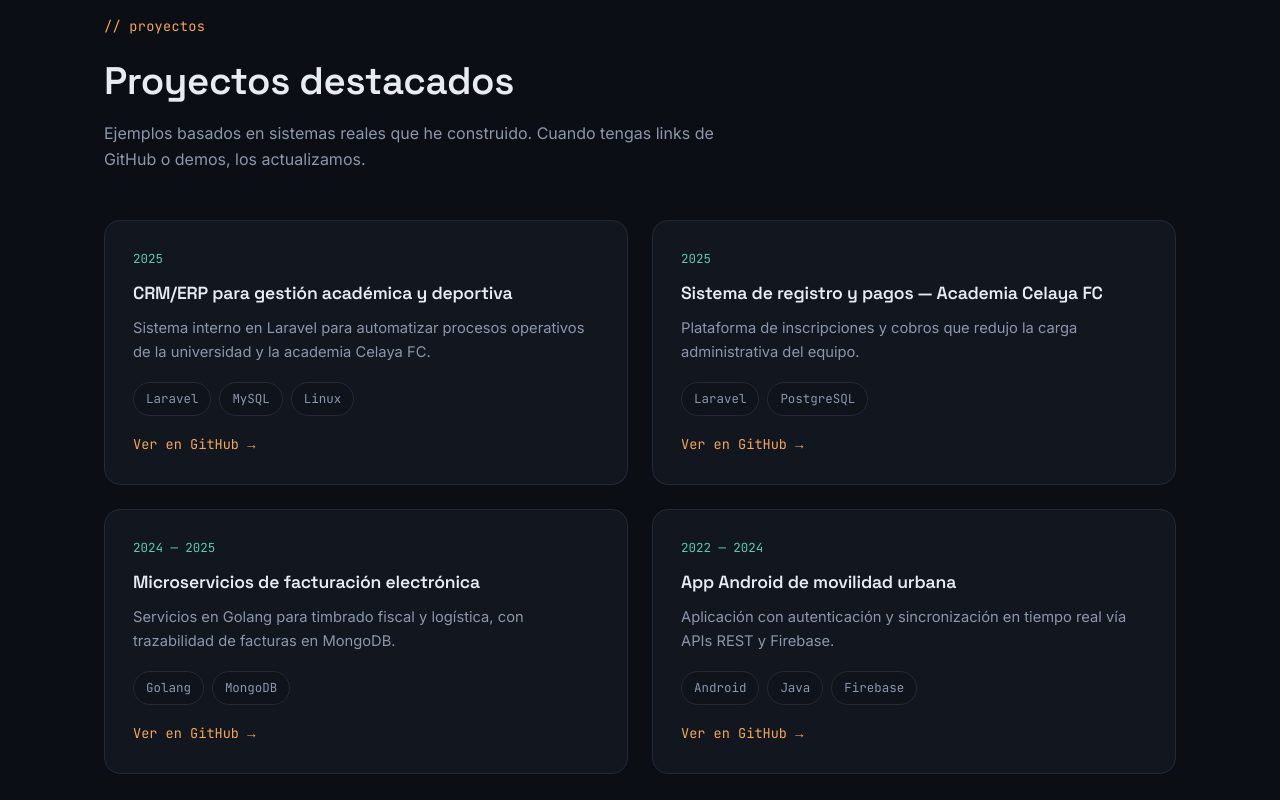
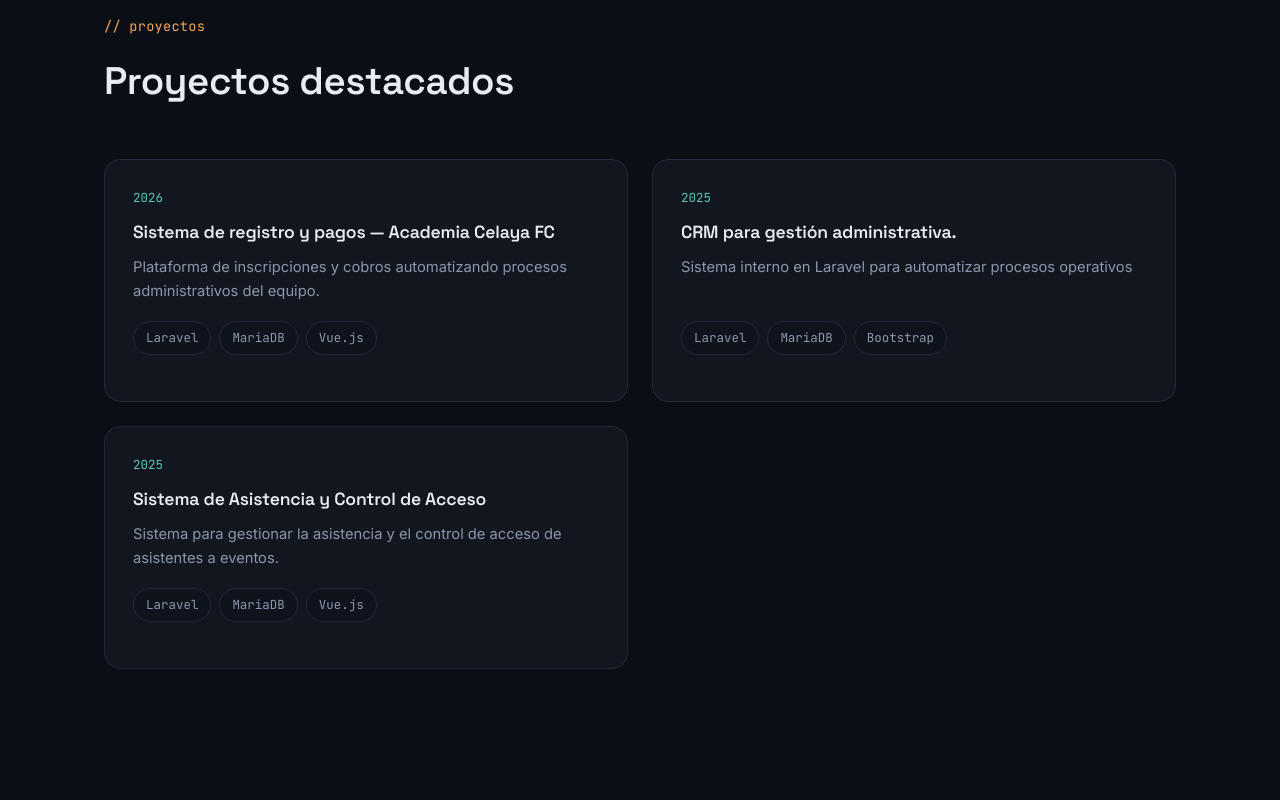
Before and after one commit to AlfredoAC25/my-portfolio, a Vue app: page / in a window 1280 px wide. Shown: the part 2200-3000 px from the top of the page. Built offline with nearby package versions, Linux system fonts and the light colour scheme.

Commit message:
refactor: improve project descriptions and image modal displa

```diff
--- a/src/components/ProjectsSection.vue
+++ b/src/components/ProjectsSection.vue
@@ -1,11 +1,67 @@
 <script setup>
-// TODO: reemplaza con tus proyectos reales (nombre, descripción, link de GitHub/demo)
+import { ref } from 'vue'
+
 const projects = [
-  { name: 'CRM/ERP para gestión académica y deportiva', period: '2025', description: 'Sistema interno en Laravel para automatizar procesos operativos de la universidad y la academia Celaya FC.', tags: ['Laravel', 'MySQL', 'Linux'], link: 'https://github.com/AlfredoAC25' },
-  { name: 'Sistema de registro y pagos — Academia Celaya FC', period: '2025', description: 'Plataforma de inscripciones y cobros que redujo la carga administrativa del equipo.', tags: ['Laravel', 'PostgreSQL'], link: 'https://github.com/AlfredoAC25' },
-  { name: 'Microservicios de facturación electrónica', period: '2024 — 2025', description: 'Servicios en Golang para timbrado fiscal y logística, con trazabilidad de facturas en MongoDB.', tags: ['Golang', 'MongoDB'], link: 'https://github.com/AlfredoAC25' },
-  { name: 'App Android de movilidad urbana', period: '2022 — 2024', description: 'Aplicación con autenticación y sincronización en tiempo real vía APIs REST y Firebase.', tags: ['Android', 'Java', 'Firebase'], link: 'https://github.com/AlfredoAC25' },
+  {
+    name: 'Sistema de registro y pagos — Academia Celaya FC',
+    period: '2026',
+    description: 'Plataforma de inscripciones y cobros automatizando procesos administrativos del equipo.',
+    tags: ['Laravel', 'MariaDB', 'Vue.js'],
+    link: 'https://github.com/AlfredoAC25',
+    images: [
+      '/img/proyectos/crm-1.png',
+      '/img/proyectos/crm-2.png',
+      '/img/proyectos/crm-3.png'
+    ]
+  },
+  {
+    name: 'CRM para gestión administrativa.',
+    period: '2025',
+    description: 'Sistema interno en Laravel para automatizar procesos operativos',
+    tags: ['Laravel', 'MariaDB', 'Bootstrap'],
+    link: 'https://github.com/AlfredoAC25',
+    images: [
+      '/img/proyectos/crm-1.png',
+      '/img/proyectos/crm-2.png',
+      '/img/proyectos/crm-3.png'
+    ]
+  },
+  {
+    name: 'Sistema de Asistencia y Control de Acceso',
+    period: '2025',
+    description: 'Sistema para gestionar la asistencia y el control de acceso de asistentes a eventos.',
+    tags: ['Laravel', 'MariaDB', 'Vue.js'],
+    link: 'https://github.com/AlfredoAC25',
+    images: [
+      '/img/proyectos/crm-1.png',
+      '/img/proyectos/crm-2.png',
+      '/img/proyectos/crm-3.png'
+    ]
+  },
 ]
+
+const selectedProject = ref(null)
+const currentImage = ref(0)
+
+const openModal = (project) => {
+  selectedProject.value = project
+  currentImage.value = 0
+}
+
+const closeModal = () => {
+  selectedProject.value = null
+}
+
+const nextImage = () => {
+  currentImage.value =
+    (currentImage.value + 1) % selectedProject.value.images.length
+}
+
+const prevImage = () => {
+  currentImage.value =
+    (currentImage.value - 1 + selectedProject.value.images.length) %
+    selectedProject.value.images.length
+}
 </script>
 
 <template>
@@ -14,30 +70,210 @@ const projects = [
       <div class="section-head reveal">
         <p class="eyebrow">// proyectos</p>
         <h2>Proyectos destacados</h2>
-        <p class="section-sub">Ejemplos basados en sistemas reales que he construido. Cuando tengas links de GitHub o demos, los actualizamos.</p>
+        <!-- <p class="section-sub">
+          Ejemplos basados en sistemas reales que he construido.
+        </p> -->
       </div>
+
       <div class="projects-grid">
-        <article v-for="p in projects" :key="p.name" class="card project-card reveal">
+        <article
+          v-for="p in projects"
+          :key="p.name"
+          class="card project-card reveal"
+          tabindex="0"
+          @click="openModal(p)"
+          @keydown.enter="openModal(p)"
+        >
           <span class="period">{{ p.period }}</span>
           <h3>{{ p.name }}</h3>
           <p class="desc">{{ p.description }}</p>
+
           <div class="tag-row">
             <span v-for="t in p.tags" :key="t" class="chip">{{ t }}</span>
           </div>
-          <a :href="p.link" target="_blank" rel="noopener" class="project-link">Ver en GitHub →</a>
+
+          <!-- <a
+            :href="p.link"
+            target="_blank"
+            rel="noopener"
+            class="project-link"
+            @click.stop
+          >
+            Ver en GitHub →
+          </a> -->
         </article>
+      </div>
+    </div>
+
+    <div v-if="selectedProject" class="modal-overlay" @click.self="closeModal">
+      <div class="modal">
+        <button class="modal-close" @click="closeModal">×</button>
+
+        <h3>{{ selectedProject.name }}</h3>
+        <p class="modal-desc">{{ selectedProject.description }}</p>
+
+        <div class="carousel">
+          <button class="carousel-btn" @click="prevImage">‹</button>
+
+          <img
+            :src="selectedProject.images[currentImage]"
+            :alt="`${selectedProject.name} imagen ${currentImage + 1}`"
+            class="carousel-img"
+          />
+
+          <button class="carousel-btn" @click="nextImage">›</button>
+        </div>
+
+        <div class="carousel-dots">
+          <button
+            v-for="(_, index) in selectedProject.images"
+            :key="index"
+            class="dot"
+            :class="{ active: index === currentImage }"
+            @click="currentImage = index"
+          />
+        </div>
       </div>
     </div>
   </section>
 </template>
 
 <style scoped>
-.projects-grid { display: grid; grid-template-columns: repeat(2, 1fr); gap: 24px; }
-.project-card { display: flex; flex-direction: column; }
-.project-card h3 { font-size: 1.1rem; margin: 10px 0; }
-.project-card .desc { color: var(--text-dim); font-size: 0.92rem; margin-bottom: 18px; flex-grow: 1; }
-.project-card .tag-row { margin-bottom: 18px; }
-.project-link { font-family: var(--font-mono); font-size: 0.85rem; color: var(--accent); text-decoration: none; }
-.project-link:hover { text-decoration: underline; }
-@media (max-width: 768px) { .projects-grid { grid-template-columns: 1fr; } }
+.projects-grid {
+  display: grid;
+  grid-template-columns: repeat(2, 1fr);
+  gap: 24px;
+}
+
+.project-card {
+  display: flex;
+  flex-direction: column;
+  cursor: pointer;
+}
+
+.project-card:hover {
+  transform: translateY(-4px);
+}
+
+.project-card h3 {
+  font-size: 1.1rem;
+  margin: 10px 0;
+}
+
+.project-card .desc {
+  color: var(--text-dim);
+  font-size: 0.92rem;
+  margin-bottom: 18px;
+  flex-grow: 1;
+}
+
+.project-card .tag-row {
+  margin-bottom: 18px;
+}
+
+.project-link {
+  font-family: var(--font-mono);
+  font-size: 0.85rem;
+  color: var(--accent);
+  text-decoration: none;
+}
+
+.project-link:hover {
+  text-decoration: underline;
+}
+
+/* Modal */
+.modal-overlay {
+  position: fixed;
+  inset: 0;
+  background: rgba(0, 0, 0, 0.75);
+  display: grid;
+  place-items: center;
+  z-index: 999;
+  padding: 20px;
+}
+
+.modal {
+  position: relative;
+  width: min(900px, 100%);
+  background: var(--bg);
+  border: 1px solid var(--border);
+  border-radius: 18px;
+  padding: 28px;
+}
+
+.modal-close {
+  position: absolute;
+  top: 14px;
+  right: 18px;
+  border: 0;
+  background: transparent;
+  color: var(--text);
+  font-size: 2rem;
+  cursor: pointer;
+}
+
+.modal-desc {
+  color: var(--text-dim);
+  margin-bottom: 20px;
+}
+
+.carousel {
+  display: grid;
+  grid-template-columns: auto 1fr auto;
+  align-items: center;
+  gap: 16px;
+}
+
+.carousel-img {
+  width: 100%;
+  max-height: 520px;
+  object-fit: contain;
+  border-radius: 14px;
+}
+
+.carousel-btn {
+  border: 1px solid var(--border);
+  background: var(--card);
+  color: var(--text);
+  width: 42px;
+  height: 42px;
+  border-radius: 50%;
+  font-size: 2rem;
+  cursor: pointer;
+}
+
+.carousel-dots {
+  display: flex;
+  justify-content: center;
+  gap: 8px;
+  margin-top: 18px;
+}
+
+.dot {
+  width: 10px;
+  height: 10px;
+  border: 0;
+  border-radius: 50%;
+  background: var(--text-dim);
+  cursor: pointer;
+}
+
+.dot.active {
+  background: var(--accent);
+}
+
+@media (max-width: 768px) {
+  .projects-grid {
+    grid-template-columns: 1fr;
+  }
+
+  .carousel {
+    grid-template-columns: 1fr;
+  }
+
+  .carousel-btn {
+    display: none;
+  }
+}
 </style>
```
